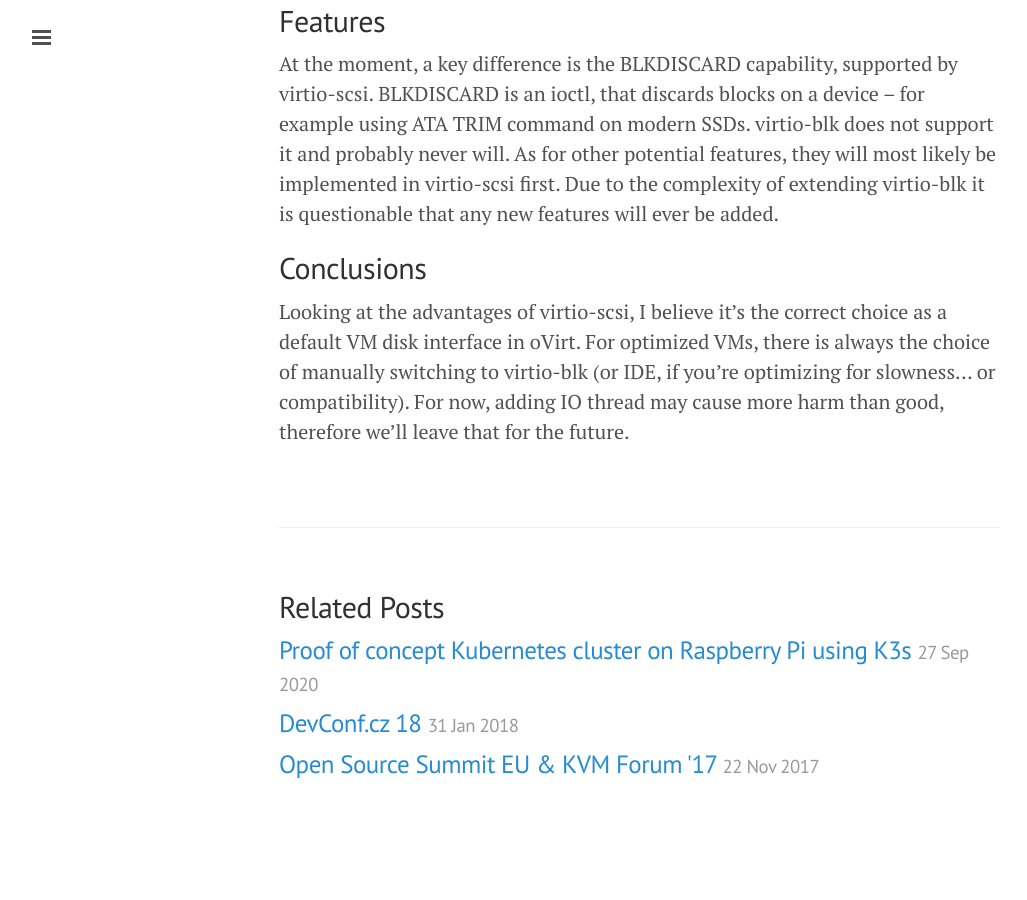
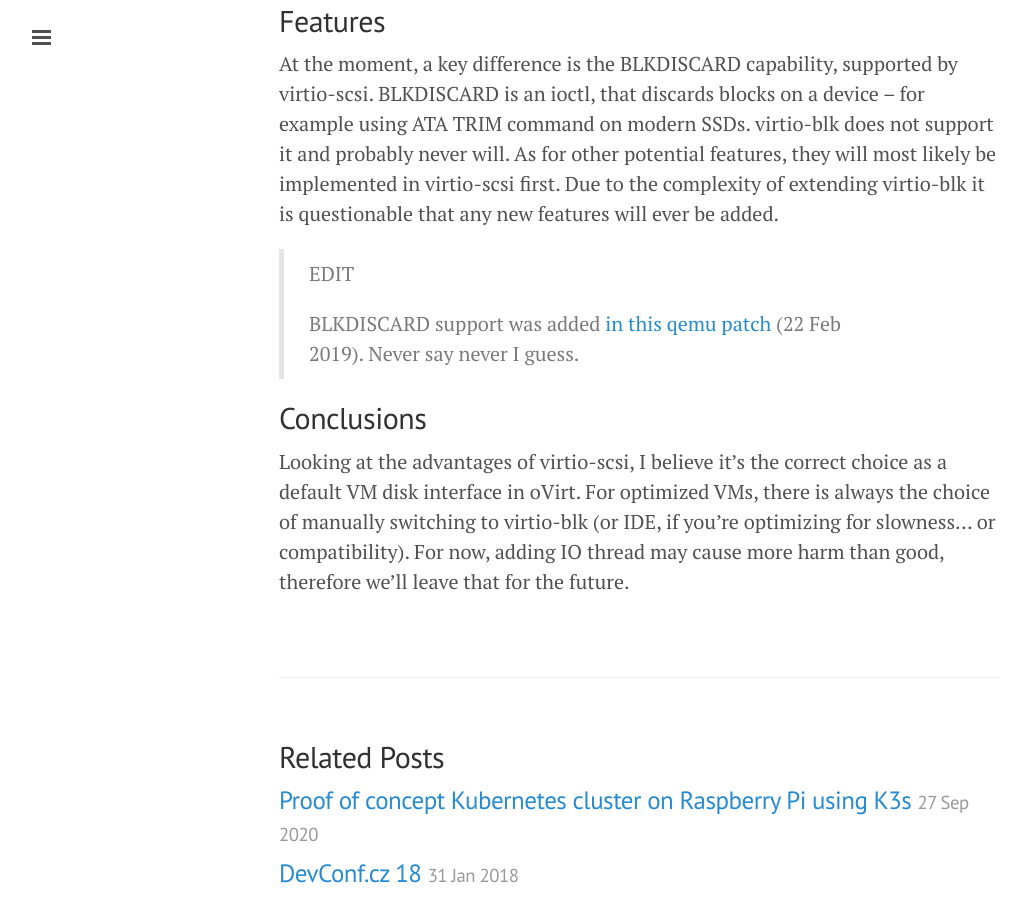
Before and after one commit to mpolednik/mpolednik.github.io, a Jekyll site: the page built from _posts/2017-01-23-virtio-blk-vs-virtio-scsi.md, in a window 1280 px wide and 900 px high, scrolled down 6671 px. Shown: the whole window, without its empty margins (1-1028 px from the left). Built offline with Jekyll 4.4.1, drawn with Linux system fonts in a browser that asks for light colours; formulas are drawn with MathJax 3; comment, search, counter and statistics services are not loaded; before the commit the page ends 7511 px from its top, so only the background shows below that.

Commit message:
edit virtio-blk X virtio-scsi article about BLKDISCARD support
Signed-off-by: Martin Polednik <m.polednik@gmail.com>

```diff
--- a/_posts/2017-01-23-virtio-blk-vs-virtio-scsi.md
+++ b/_posts/2017-01-23-virtio-blk-vs-virtio-scsi.md
@@ -134,6 +134,11 @@ In summary, virtio-scsi is performing slightly worse than virtio-blk. However as
 
 At the moment, a key difference is the BLKDISCARD capability, supported by virtio-scsi. BLKDISCARD is an ioctl, that discards blocks on a device -- for example using ATA TRIM command on modern SSDs. virtio-blk does not support it and probably never will. As for other potential features, they will most likely be implemented in virtio-scsi first. Due to the complexity of extending virtio-blk it is questionable that any new features will ever be added.
 
+
+> EDIT
+>
+> BLKDISCARD support was added [in this qemu patch](https://git.qemu.org/?p=qemu.git;a=commitdiff;h=37b06f8d46fe602e630e4) (22 Feb 2019). Never say never I guess.
+
 ## Conclusions
 
 Looking at the advantages of virtio-scsi, I believe it's the correct choice as a default VM disk interface in oVirt. For optimized VMs, there is always the choice of manually switching to virtio-blk (or IDE, if you're optimizing for slowness... or compatibility). For now, adding IO thread may cause more harm than good, therefore we'll leave that for the future.
```
